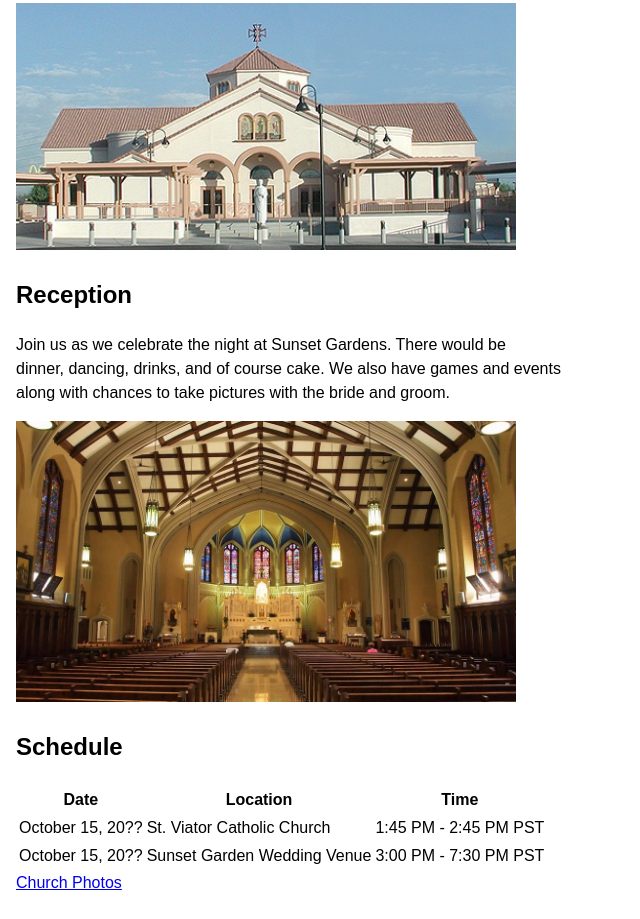
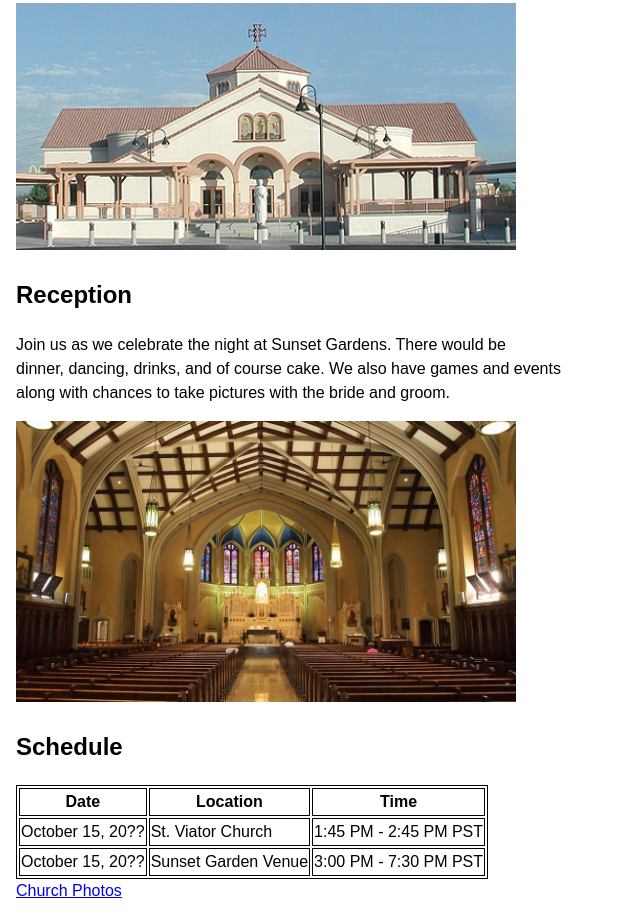
Before and after one commit to linakimi/class-project-1, a plain HTML site: page ceremony.html in a window 1280 px wide. Shown: the part 248-1167 px from the top of the page, without its empty margins (0-640 px from the left). Drawn offline with Linux system fonts and the light colour scheme.

Commit message:
Added table style

```diff
--- a/ceremony.html
+++ b/ceremony.html
@@ -46,6 +46,10 @@
                 </p>
                 <img src="St.viator.church.jpeg" alt="Church Img" width="500" height="auto" />
                 <h2>Schedule</h2>
+                <style>
+                table, th, td {
+                border:1px solid black;}
+                </style>
                 <table>
                     <tr>
                         <th>Date</th>
@@ -54,12 +58,12 @@
                     </tr>
                     <tr>
                         <td>October 15, 20??</td>
-                        <td>St. Viator Catholic Church</td>
+                        <td>St. Viator Church</td>
                         <td>1:45 PM - 2:45 PM PST</td>
                     </tr>
                     <tr>
                         <td>October 15, 20??</td>
-                        <td>Sunset Garden Wedding Venue</td>
+                        <td>Sunset Garden Venue</td>
                         <td>3:00 PM - 7:30 PM PST</td>
                     </tr>
                 </table>
```
